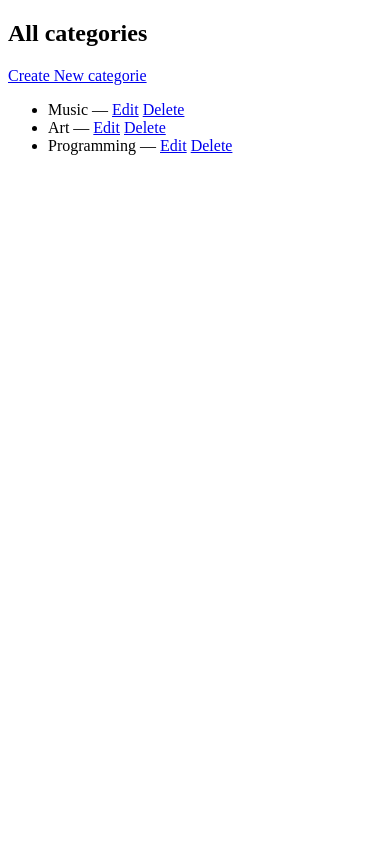
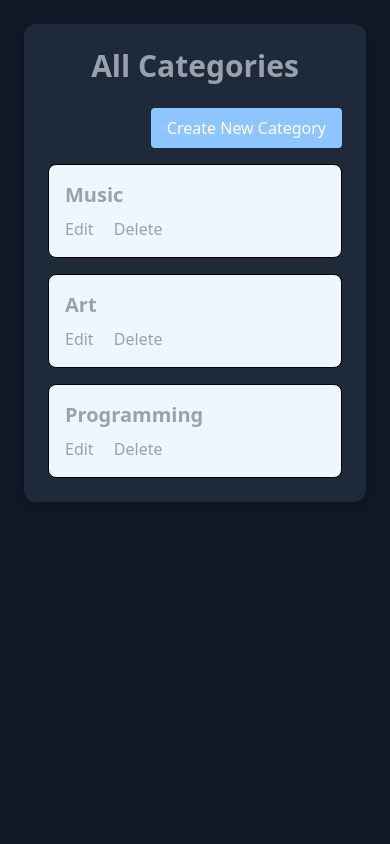
Before and after one commit to anujpaul27/Event-Management-Assignment_1, a Django app: page /Event/categories/ in a window 390 px wide. Run offline with Django 5.2, Linux system fonts and the light colour scheme; data comes from the database, SQL or seed files in the repository.

Commit message:
Updated form styles and templates

```diff
--- a/Event/forms.py
+++ b/Event/forms.py
@@ -65,8 +65,8 @@ class ParticipantForm (forms.ModelForm):
                 'placeholder': 'Name'
             }),
             'email': forms.EmailInput(attrs={
-                'class': ' block w-full p-3 text-white-900 border border-gray-300 rounded-lg bg-gray-50 focus:ring-blue-500 focus:border-blue-500 dark:bg-gray-800 dark:border-gray-600 dark:text-blue',
-                'placeholder': 'Enter You Email..'
+                'class': 'block w-full p-3 text-white-900 border border-gray-300 rounded-lg bg-gray-50 focus:ring-blue-500 focus:border-blue-500 dark:bg-gray-800 dark:border-gray-600 dark:text-white',
+                'placeholder': 'Email'
             }),
             'events': forms.CheckboxSelectMultiple(attrs={
                 'class': 'text-white'
--- a/Event/templates/category_list.html
+++ b/Event/templates/category_list.html
@@ -3,19 +3,35 @@
 <head>
     <meta charset="UTF-8">
     <meta name="viewport" content="width=device-width, initial-scale=1.0">
-    <title>Document</title>
+    <title>Category List</title>
+    {% load static %}
+    <link rel="stylesheet" href="{% static 'dist/style.css' %}">
 </head>
-<body>
-    <h2>All categories </h2>
-    <a href="{% url 'category_create' %}">Create New categorie</a>
-    <ul>
-        {% for i in categories %}
-            <li>
-                {{ i.name }} — {{ i.descriptions }}
-                <a href="{% url 'category_update' i.pk %}">Edit</a>
-                <a href="{% url 'category_delete' i.pk %}">Delete</a>
-            </li>
-        {% endfor %}
-    </ul>
+<body class="bg-gray-900 min-h-screen flex flex-col items-center p-6 font-sans">
+
+    <div class="w-full max-w-4xl bg-gray-800 rounded-xl shadow-md p-6">
+        <h2 class="text-3xl font-bold text-center text-gray-400 mb-6"> All Categories</h2>
+
+        <div class="text-right mb-4">
+            <a href="{% url 'category_create' %}"
+               class="inline-block px-4 py-2 bg-blue-300 text-white rounded hover:bg-blue-700 transition duration-200">
+               Create New Category
+            </a>
+        </div>
+
+        <ul class="space-y-4">
+            {% for i in categories %}
+                <li class="border rounded-lg p-4 bg-blue-50 hover:bg-blue-200 transition duration-300">
+                    <h3 class="text-xl  font-semibold text-gray-400 mb-2">{{ i.name }}</h3>
+
+                    <div class="space-x-4 sm:inline text-gray-400">
+                        <a href="{% url 'category_update' i.pk %}"> Edit</a>
+                        <a href="{% url 'category_delete' i.pk %}"> Delete</a>
+                    </div>
+                </li>
+            {% endfor %}
+        </ul>
+    </div>
+
 </body>
 </html>
--- a/Event/templates/confirm_delete.html
+++ b/Event/templates/confirm_delete.html
@@ -10,7 +10,6 @@
     <form method="post">
         {% csrf_token %}
         <button type="submit">Yes, delete</button>
-        <a href="javascript:history.back()">Cancel</a>
     </form>
 </body>
 </html>
--- a/Event/templates/form.html
+++ b/Event/templates/form.html
@@ -4,7 +4,8 @@
   <meta charset="UTF-8" />
   <meta name="viewport" content="width=device-width, initial-scale=1.0" />
   <title>{{ title }}</title>
-  <script src="https://cdn.tailwindcss.com"></script>
+  {% load static %}
+  <link rel="stylesheet" href="{% static 'dist/style.css'  %}">
 </head>
 
 
--- a/Event/templates/home.html
+++ b/Event/templates/home.html
@@ -37,8 +37,8 @@
             <!-- Current: "bg-gray-900 text-white", Default: "text-gray-300 hover:bg-gray-700 hover:text-white" -->
             <a href="{% url "dashboard" %}" class="rounded-md bg-gray-900 px-3 py-2 text-sm font-medium text-white" aria-current="page">Dashboard</a>
             <a href="#EventList" class="rounded-md px-3 py-2 text-sm font-medium text-gray-300 hover:bg-gray-700 hover:text-white">Event</a>
-            <a href="#" class="rounded-md px-3 py-2 text-sm font-medium text-gray-300 hover:bg-gray-700 hover:text-white">Participnat</a>
-            <a href="#" class="rounded-md px-3 py-2 text-sm font-medium text-gray-300 hover:bg-gray-700 hover:text-white">Category</a>
+            <a href="{% url "participant_list" %}" class="rounded-md px-3 py-2 text-sm font-medium text-gray-300 hover:bg-gray-700 hover:text-white">Participnat</a>
+            <a href="{% url "category_list" %}" class="rounded-md px-3 py-2 text-sm font-medium text-gray-300 hover:bg-gray-700 hover:text-white">Category</a>
           </div>
         </div>
       </div>
--- a/static/dist/style.css
+++ b/static/dist/style.css
@@ -9,7 +9,10 @@
       "Courier New", monospace;
     --color-green-400: oklch(79.2% 0.209 151.711);
     --color-green-600: oklch(62.7% 0.194 149.214);
+    --color-blue-50: oklch(97% 0.014 254.604);
     --color-blue-100: oklch(93.2% 0.032 255.585);
+    --color-blue-200: oklch(88.2% 0.059 254.128);
+    --color-blue-300: oklch(80.9% 0.105 251.813);
     --color-blue-400: oklch(70.7% 0.165 254.624);
     --color-blue-500: oklch(62.3% 0.214 259.815);
     --color-blue-600: oklch(54.6% 0.245 262.881);
@@ -302,6 +269,12 @@
   .mr-16 {
     margin-right: calc(var(--spacing) * 16);
   }
+  .mb-2 {
+    margin-bottom: calc(var(--spacing) * 2);
+  }
+  .mb-4 {
+    margin-bottom: calc(var(--spacing) * 4);
+  }
   .mb-6 {
     margin-bottom: calc(var(--spacing) * 6);
   }
@@ -494,6 +435,12 @@
   }
   .border-green-400 {
     border-color: var(--color-green-400);
+  }
+  .bg-blue-50 {
+    background-color: var(--color-blue-50);
+  }
+  .bg-blue-300 {
+    background-color: var(--color-blue-300);
   }
   .bg-blue-600 {
     background-color: var(--color-blue-600);
@@ -585,8 +535,17 @@
   .pb-3 {
     padding-bottom: calc(var(--spacing) * 3);
   }
+  .pb-5 {
+    padding-bottom: calc(var(--spacing) * 5);
+  }
   .text-center {
     text-align: center;
+  }
+  .text-right {
+    text-align: right;
+  }
+  .font-sans {
+    font-family: var(--font-sans);
   }
   .text-2xl {
     font-size: var(--text-2xl);
@@ -753,13 +665,20 @@
     transition-timing-function: var(--tw-ease, var(--default-transition-timing-function));
     transition-duration: var(--tw-duration, var(--default-transition-duration));
   }
+  .duration-200 {
+    --tw-duration: 200ms;
+    transition-duration: 200ms;
+  }
   .duration-300 {
     --tw-duration: 300ms;
     transition-duration: 300ms;
   }
-  .ease-in-out {
-    --tw-ease: var(--ease-in-out);
-    transition-timing-function: var(--ease-in-out);
+  .hover\:bg-blue-200 {
+    &:hover {
+      @media (hover: hover) {
+        background-color: var(--color-blue-200);
+      }
+    }
   }
   .hover\:bg-blue-700 {
     &:hover {
@@ -861,6 +780,11 @@
       display: none;
     }
   }
+  .sm\:inline {
+    @media (width >= 40rem) {
+      display: inline;
+    }
+  }
   .sm\:items-stretch {
     @media (width >= 40rem) {
       align-items: stretch;
@@ -946,26 +880,6 @@
     }
   }
 }
-@property --tw-rotate-x {
-  syntax: "*";
-  inherits: false;
-}
-@property --tw-rotate-y {
-  syntax: "*";
-  inherits: false;
-}
-@property --tw-rotate-z {
-  syntax: "*";
-  inherits: false;
-}
-@property --tw-skew-x {
-  syntax: "*";
-  inherits: false;
-}
-@property --tw-skew-y {
-  syntax: "*";
-  inherits: false;
-}
 @property --tw-space-y-reverse {
   syntax: "*";
   inherits: false;
@@ -1024,26 +938,6 @@
   initial-value: 100%;
 }
 @property --tw-font-weight {
-  syntax: "*";
-  inherits: false;
-}
-@property --tw-ordinal {
-  syntax: "*";
-  inherits: false;
-}
-@property --tw-slashed-zero {
-  syntax: "*";
-  inherits: false;
-}
-@property --tw-numeric-figure {
-  syntax: "*";
-  inherits: false;
-}
-@property --tw-numeric-spacing {
-  syntax: "*";
-  inherits: false;
-}
-@property --tw-numeric-fraction {
   syntax: "*";
   inherits: false;
 }
@@ -1169,18 +1063,9 @@
   syntax: "*";
   inherits: false;
 }
-@property --tw-ease {
-  syntax: "*";
-  inherits: false;
-}
 @layer properties {
   @supports ((-webkit-hyphens: none) and (not (margin-trim: inline))) or ((-moz-orient: inline) and (not (color:rgb(from red r g b)))) {
     *, ::before, ::after, ::backdrop {
-      --tw-rotate-x: initial;
-      --tw-rotate-y: initial;
-      --tw-rotate-z: initial;
-      --tw-skew-x: initial;
-      --tw-skew-y: initial;
       --tw-space-y-reverse: 0;
       --tw-space-x-reverse: 0;
       --tw-border-style: solid;
@@ -1194,11 +1079,6 @@
       --tw-gradient-via-position: 50%;
       --tw-gradient-to-position: 100%;
       --tw-font-weight: initial;
-      --tw-ordinal: initial;
-      --tw-slashed-zero: initial;
-      --tw-numeric-figure: initial;
-      --tw-numeric-spacing: initial;
-      --tw-numeric-fraction: initial;
       --tw-shadow: 0 0 #0000;
       --tw-shadow-color: initial;
       --tw-shadow-alpha: 100%;
@@ -1227,7 +1107,6 @@
       --tw-drop-shadow-alpha: 100%;
       --tw-drop-shadow-size: initial;
       --tw-duration: initial;
-      --tw-ease: initial;
     }
   }
 }
```
Also changed, not shown: other parts of static/dist/style.css (+16 -118 lines), Event/templates/participant_list.html (+31 -12 lines), 1 other file.
